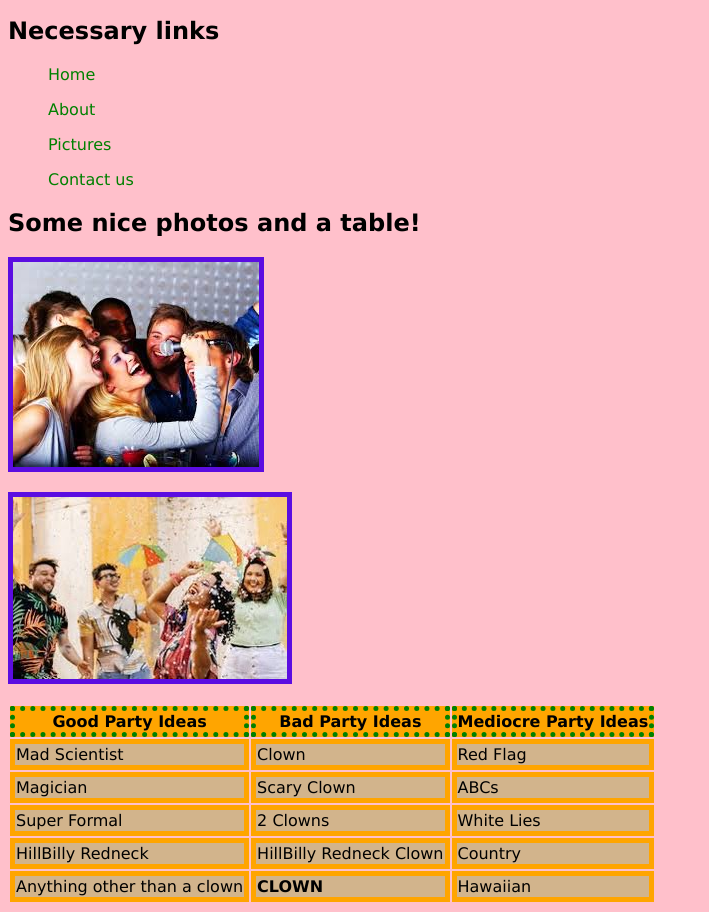
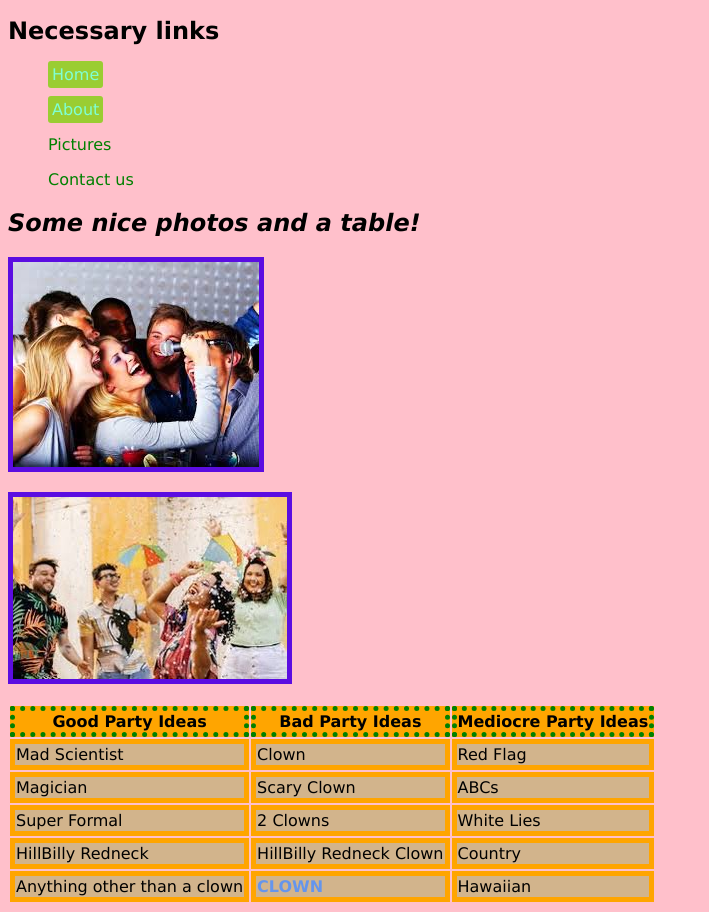
Before and after one commit to apacicco/apacicco.github.io, a plain HTML site: page assignments/assignment2/index.html in a window 1280 px wide. Shown: the part 347-1259 px from the top of the page, without its empty margins (0-709 px from the left). Drawn offline with Linux system fonts and the light colour scheme.

Commit message:
I promise this is it

```diff
--- a/assignments/assignment2/index.html
+++ b/assignments/assignment2/index.html
@@ -29,24 +29,26 @@
 
             <h2>Necessary links</h2>
 
+            <nav id="main-nav">
+                <ol>
+                    <a href="https://apacicco.github.io/"> Home</a>
+                </ol>
+
+                <ol>
+                    <a href="index.html"> About</a>
+                </ol>
+            </nav>
+
 
             <ol>
-                <a href="https://apacicco.github.io/"> Home</a>
+                <a href="index.html"> Pictures</a>
             </ol>
 
             <ol>
-                <a href="https://dropbox.cse.sc.edu/"> About</a>
+                <a href="index.html"> Contact us</a>
             </ol>
 
-            <ol>
-                <a href="https://dropbox.cse.sc.edu/"> Pictures</a>
-            </ol>
-
-            <ol>
-                <a href="https://dropbox.cse.sc.edu/"> Contact us</a>
-            </ol>
-
-            <h2>Some nice photos and a table!</h2>
+            <h2 id="r-things">Some nice photos and a table!</h2> <!--its required ... !-->
 
             <p>  <img src="images/IMG_0563.jpg" alt = "People having fun!"><!--do not change in css--> </p>
 
@@ -85,7 +87,7 @@
 
                 <tr><!--end of row-->
                     <td>Anything other than a clown</td>
-                    <td><Strong>CLOWN</Strong></td>
+                    <td><Strong class="Big">CLOWN</Strong></td>
                     <td>Hawaiian</td>
                 </tr><!--end of row-->
             </table>
--- a/assignments/assignment2/styles.css
+++ b/assignments/assignment2/styles.css
@@ -51,3 +51,31 @@ a:hover{
     text-decoration: none;
     font-family:'Trebuchet MS', 'Lucida Sans Unicode', 'Lucida Grande', 'Lucida Sans', Arial, sans-serif;
 }
+
+
+#main-nav a{
+    background: yellowgreen;
+    text-decoration: none;
+    color:aquamarine;
+    padding: 4px;
+    border-radius: 3px;
+
+
+}
+
+#main-nav a:hover{
+    background: blue;
+}
+
+
+#r-things {
+    font-style: italic;
+}
+
+strong{
+    color: cornflowerblue;
+}
+
+.Big {
+    font: size 30px;
+}
```
Also changed, not shown: index.html (+16 -2 lines), styles.css (+9 -0 lines), images/IMG_0565.jpg (added).
